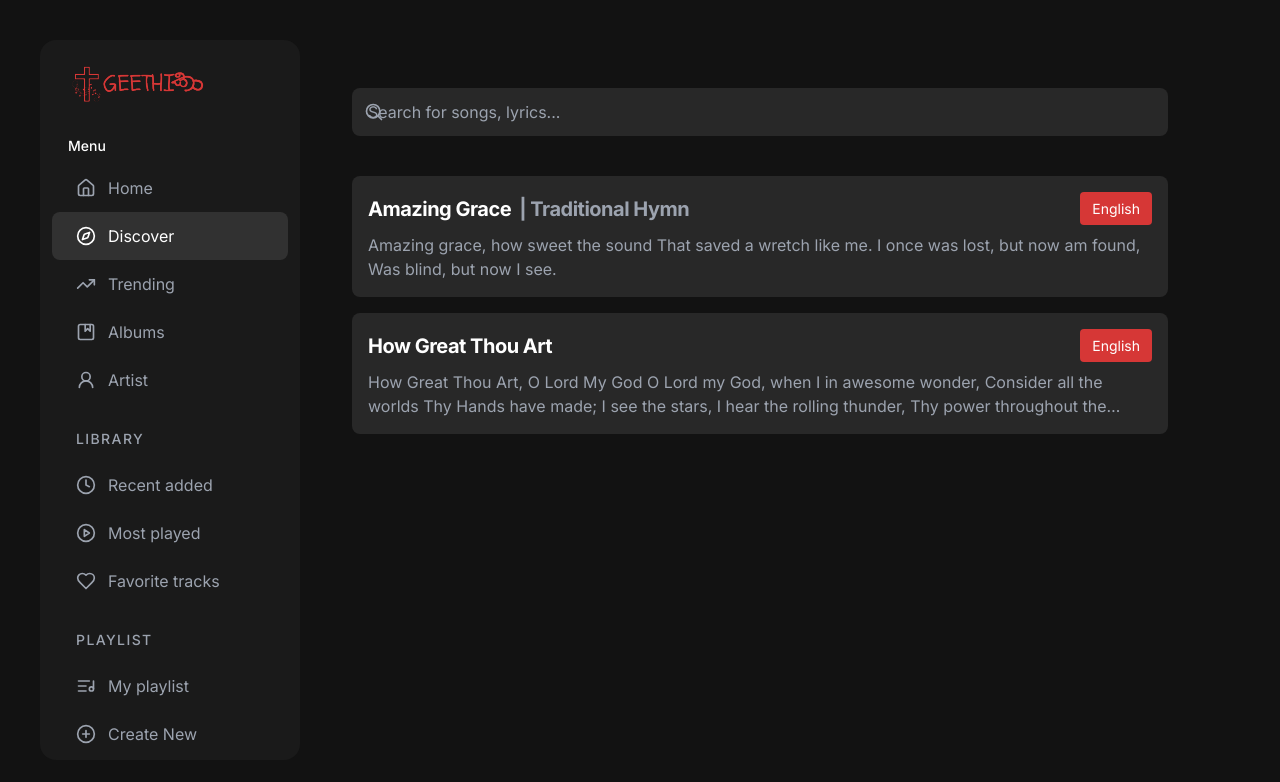
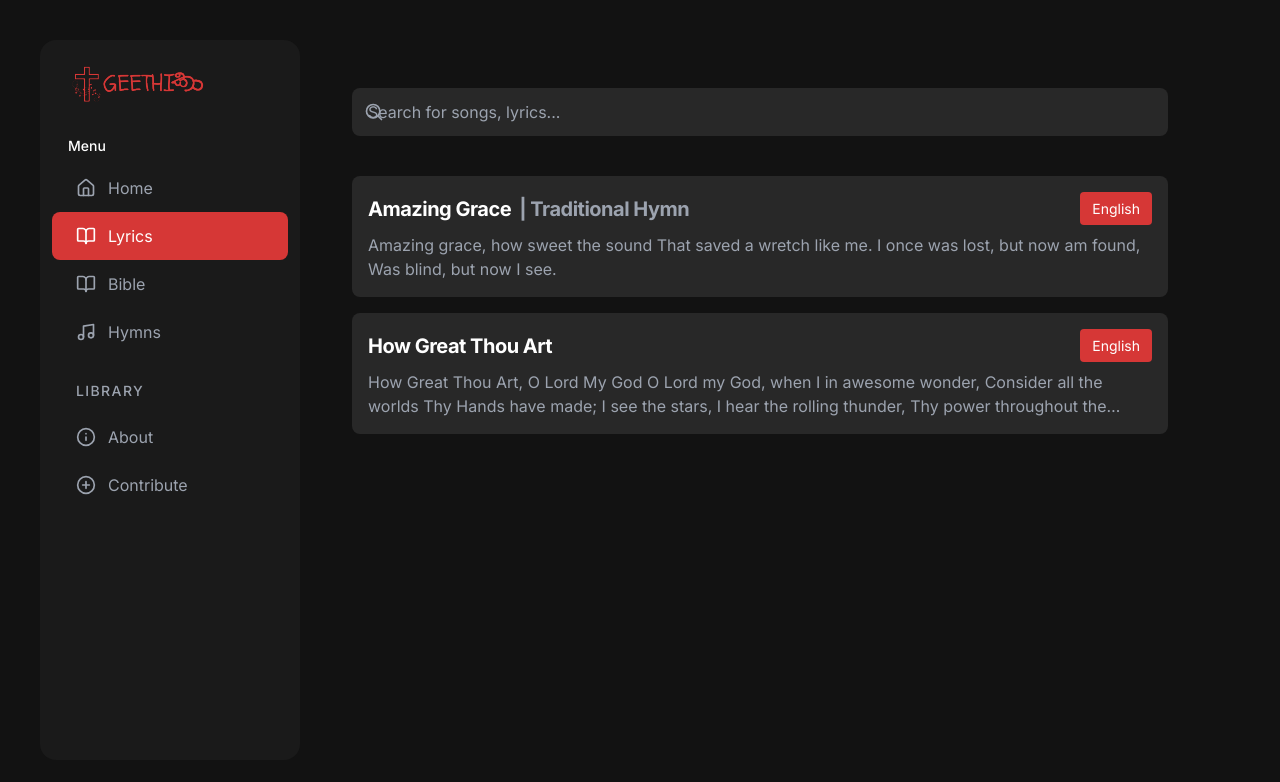
Before and after one commit to zionashirwada/Geethika, a Next.js app: page / in a window 1280 px wide. Shown: the top 782 px of the page. Built offline with nearby package versions, Linux system fonts and the light colour scheme.

Commit message:
side ba color

```diff
--- a/app/globals.css
+++ b/app/globals.css
@@ -67,7 +67,7 @@ body {
 
 .sidebar-link.active {
   color: white;
-  background-color: rgba(255, 255, 255, 0.1);
+  background-color: #d63736;
 }
 
 .section-title {
--- a/components/Sidebar.tsx
+++ b/components/Sidebar.tsx
@@ -1,14 +1,9 @@
 import Image from 'next/image';
 import {
   Home,
-  Compass,
-  TrendingUp,
-  Album,
-  User2,
-  Clock,
-  PlayCircle,
-  Heart,
-  ListMusic,
+  BookOpen,
+  Music,
+  Info,
   PlusCircle,
 } from 'lucide-react';
 
@@ -30,45 +25,27 @@ export default function Sidebar({ isOpen }: SidebarProps) {
           Home
         </a>
         <a href="#" className="sidebar-link active">
-          <Compass size={20} />
-          Discover
+          <BookOpen size={20} />
+          Lyrics
         </a>
         <a href="#" className="sidebar-link">
-          <TrendingUp size={20} />
-          Trending
+          <BookOpen size={20} />
+          Bible
         </a>
         <a href="#" className="sidebar-link">
-          <Album size={20} />
-          Albums
-        </a>
-        <a href="#" className="sidebar-link">
-          <User2 size={20} />
-          Artist
+          <Music size={20} />
+          Hymns
         </a>
       </div>
 
       <div className="section-title">Library</div>
       <a href="#" className="sidebar-link">
-        <Clock size={20} />
-        Recent added
+        <Info size={20} />
+        About
       </a>
       <a href="#" className="sidebar-link">
-        <PlayCircle size={20} />
-        Most played
-      </a>
-      <a href="#" className="sidebar-link">
-        <Heart size={20} />
-        Favorite tracks
-      </a>
-
-      <div className="section-title">Playlist</div>
-      <a href="#" className="sidebar-link">
-        <ListMusic size={20} />
-        My playlist
-      </a>
-      <a href="#" className="sidebar-link text-[#d63736]">
         <PlusCircle size={20} />
-        Create New
+        Contribute
       </a>
     </nav>
   );
```
